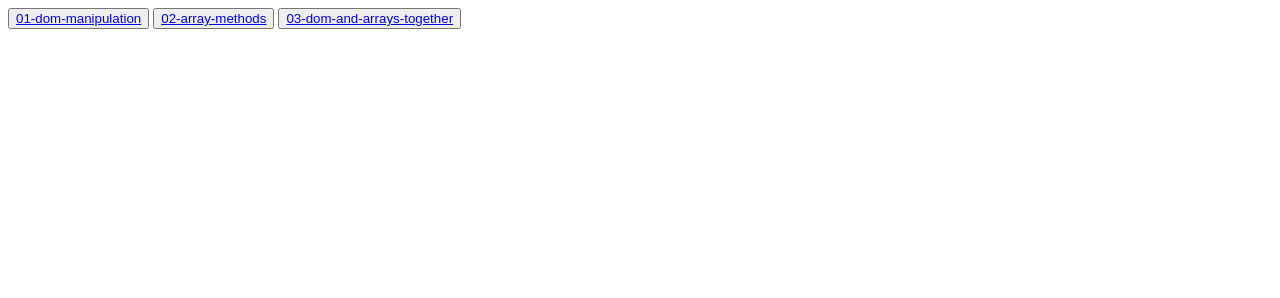
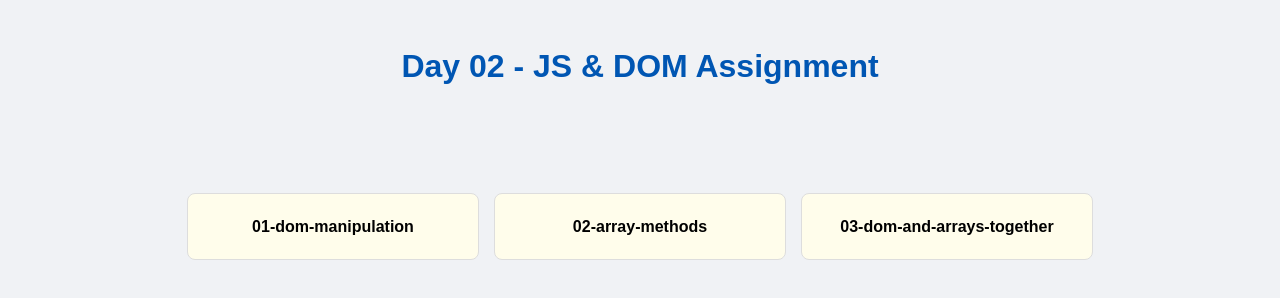
Before and after one commit to KeerthiKelam-minfy/js-dom-array-assignment, a plain HTML site: page index.html in a window 1280 px wide. Drawn offline with Linux system fonts and the light colour scheme.

Commit message:
update index.html and styling

```diff
--- a/index.html
+++ b/index.html
@@ -3,11 +3,15 @@
 <head>
     <meta charset="UTF-8">
     <meta name="viewport" content="width=device-width, initial-scale=1.0">
-    <title>Document</title>
+    <title>JS-assignments</title>
+    <link rel="stylesheet" href="style.css">
 </head>
 <body>
-    <button><a href="./01-dom-manipulation/index.html">01-dom-manipulation</a></button>
-    <button><a href="./02-array-methods">02-array-methods</a></button>
-    <button><a href="./03-dom-and-arrays-together/index.html">03-dom-and-arrays-together</a></button>
+    <h1 class="main-heading">Day 02 - JS & DOM Assignment</h1>
+    <div class="assignmentsDiv">
+        <a href="./01-dom-manipulation/index.html" class="btn">01-dom-manipulation</a>
+        <a href="./02-array-methods" class="btn">02-array-methods</a>
+        <a href="./03-dom-and-arrays-together/index.html" class="btn">03-dom-and-arrays-together</a>
+    </div>
 </body>
 </html>
--- /dev/null
+++ b/style.css
@@ -0,0 +1,54 @@
+body {
+    font-family: Arial, sans-serif;
+    background-color: #f0f2f5;
+
+    line-height: 1.6;
+    margin: 0;
+    padding: 20px;
+    min-height: 100vh;
+    display: flex;
+    flex-direction: column;
+    align-items: center;
+    /* justify-content: center; */
+}
+
+.main-heading {
+    color: #0056b3;
+    margin-bottom: 100px;
+}
+
+.assignmentsDiv {
+    display: flex;
+    flex-direction: row;
+    flex-wrap: wrap;
+    align-items: center;
+    gap: 15px;
+    justify-content: center;
+}
+
+.btn {
+    background-color: #fffdeb;
+    border: none;
+    border-radius: 8px;
+    padding: 20px 20px;
+    transition: all 0.3s ease;
+    width: 250px;
+    text-align: center;
+    cursor: pointer;
+    border: 1px solid #ddd;
+    text-align: center;
+}
+
+a {
+    color: black;
+    text-decoration: none;
+    font-weight:bold;
+    font-size: 1rem;
+    display: block;
+    width: 100%;
+}
+
+.btn:hover {
+    transform: translateY(-3px);
+    box-shadow: 0 6px 12px rgba(0, 0, 0, 0.1);
+}
```
